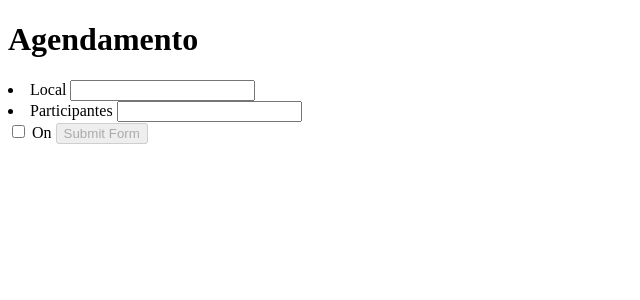
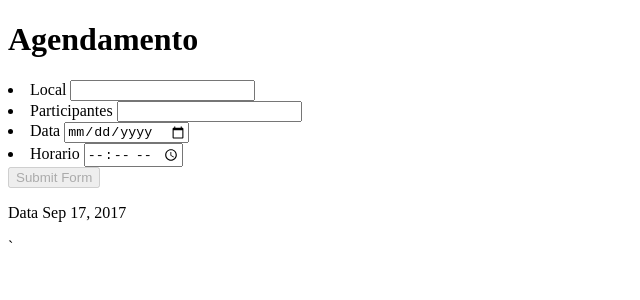
Before and after one commit to fga-eps-mds/2017.2-AjudaConselheiro-Frontend, an Angular app: page /agendamento in a window 1280 px wide. Shown: the top 300 px of the page, without its empty margins (0-640 px from the left). Built offline with nearby package versions, Linux system fonts and the light colour scheme.

Commit message:
Minor: Added Date + Time

```diff
--- a/src/app/scheduling/scheduling.component.html
+++ b/src/app/scheduling/scheduling.component.html
@@ -3,26 +3,40 @@
     <div class="form-container">
       <div class="row columns">
         <h1>Agendamento</h1>
+
         <li><label>Local
           <input type="text" formControlName="local">
         </label></li>
+
         <li><label>Participantes
           <input type="text" formControlName="members">
         </label></li>
-        <input type="checkbox" name="validate" formControlName="validate" value="1"> On
+
+        <li><label>Data
+        <input type="date" formControlName="date">
+        </label></li>
+
+        <li><label>Horario
+            <input type="time" formControlName="time">
+            </label></li>
 
         <input type="submit" class="button expanded" value="Submit Form" [disabled]="!rForm.valid">
       </div>
     </div>
   </form>
 </div>
+<div>
 
+
+  <p>Data {{today | date}}</p>
+
+</div>`
 <ng-template #forminfo>
   <div class="form-container">
     <div class="row columns">
         <h1>{{ local }}</h1>
-
         <p>{{ members }}</p>
+        <p>{{ date }}</p>
     </div>
   </div>
 </ng-template>
--- a/src/app/scheduling/scheduling.component.ts
+++ b/src/app/scheduling/scheduling.component.ts
@@ -13,12 +13,16 @@ export class SchedulingComponent implements OnInit {
   scheduling:any;                     // A property for our submitted form
   local:string = '';
   members:string = '';
+  date: any;
+  time: any;
 
   constructor(private fb: FormBuilder) {
 
     this.rForm = fb.group({
       'local' : [null, Validators.required],
       'members' : [null, Validators.required],
+      'date' : [null, Validators.required],
+      'time' : [null, Validators.required],
       'validate' : ''
     });
 
@@ -26,7 +30,10 @@ export class SchedulingComponent implements OnInit {
   addScheduling(schedunling) {
     this.local = schedunling.local;
     this.members = schedunling.members;
+    this.date = schedunling.date;
+    this.time = schedunling.time;
   }
+  today: number = Date.now();
   ngOnInit() {
   }
 
--- a/src/app/scheduling/scheduling.module.ts
+++ b/src/app/scheduling/scheduling.module.ts
@@ -1,6 +1,7 @@
 import { NgModule } from '@angular/core';
 import { CommonModule } from '@angular/common';
 import { HttpModule } from '@angular/http';
+import { DatePipe } from '@angular/common';
 
 import { SchedulingComponent } from './scheduling.component';
 import { FormsModule, ReactiveFormsModule } from '@angular/forms';
```
